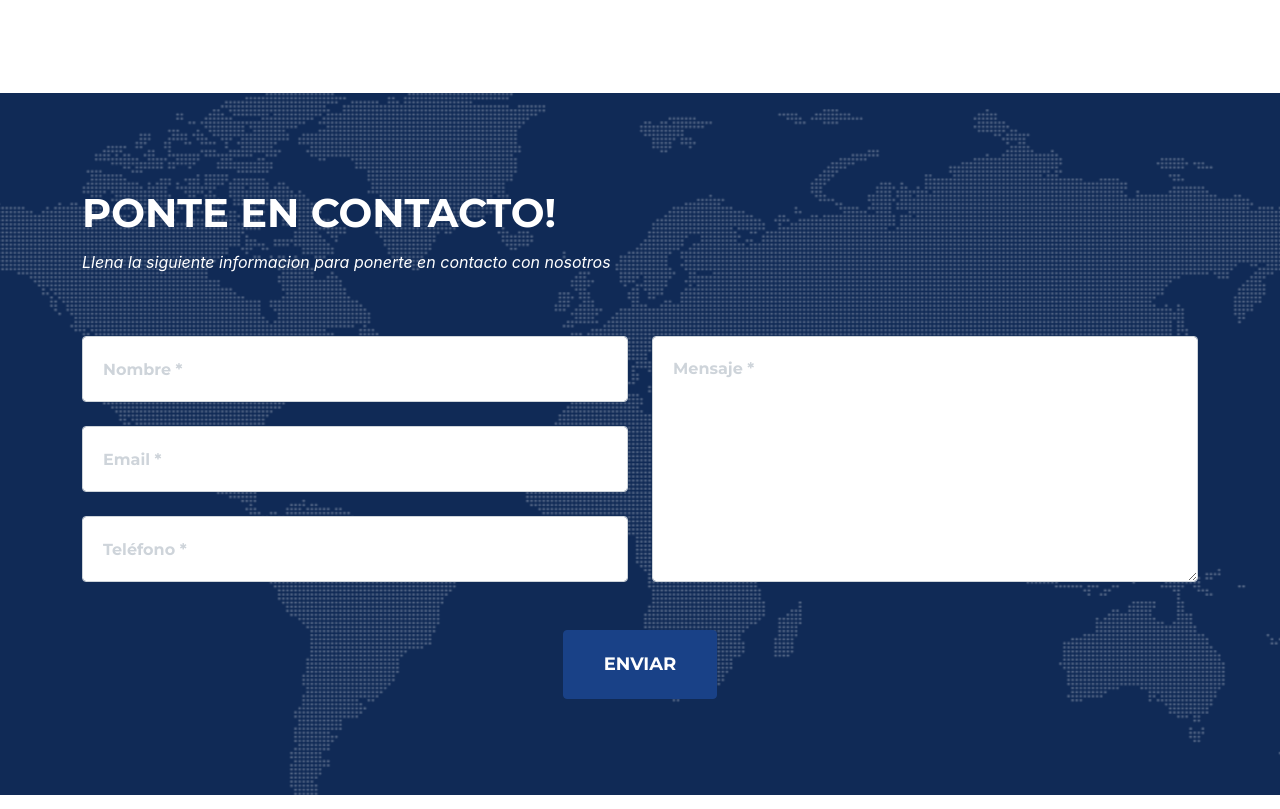
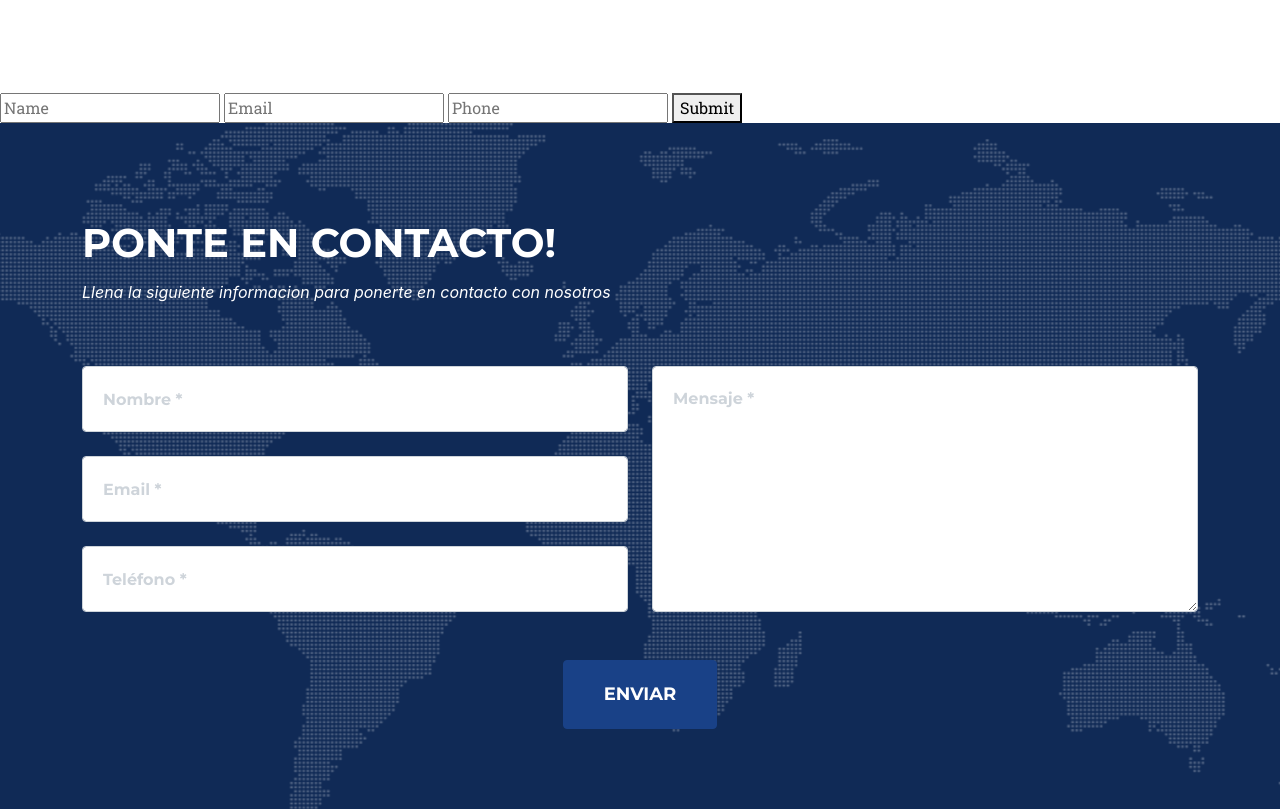
Before and after one commit to FadedController/irstrategies, a plain HTML site: page index.html in a window 1280 px wide. Shown: the part 2346-3155 px from the top of the page. Drawn offline with nearby package versions, Linux system fonts and the light colour scheme; a web font is replaced by a local one.

Commit message:
custom form

```diff
--- a/index.html
+++ b/index.html
@@ -229,6 +229,13 @@
         </div>
       </div>
     </section>
+    <!-- Test Form -->
+    <form name="ContactForm" netify>
+      <input type="text" id="name" placeholder="Name" />
+      <input type="email" id="email" placeholder="Email" />
+      <input type="tel" id="phone" placeholder="Phone" />
+      <button type="submit">Submit</button>
+    </form>
     <!-- Contact-->
     <section class="page-section" id="contact">
       <div class="container">
```
